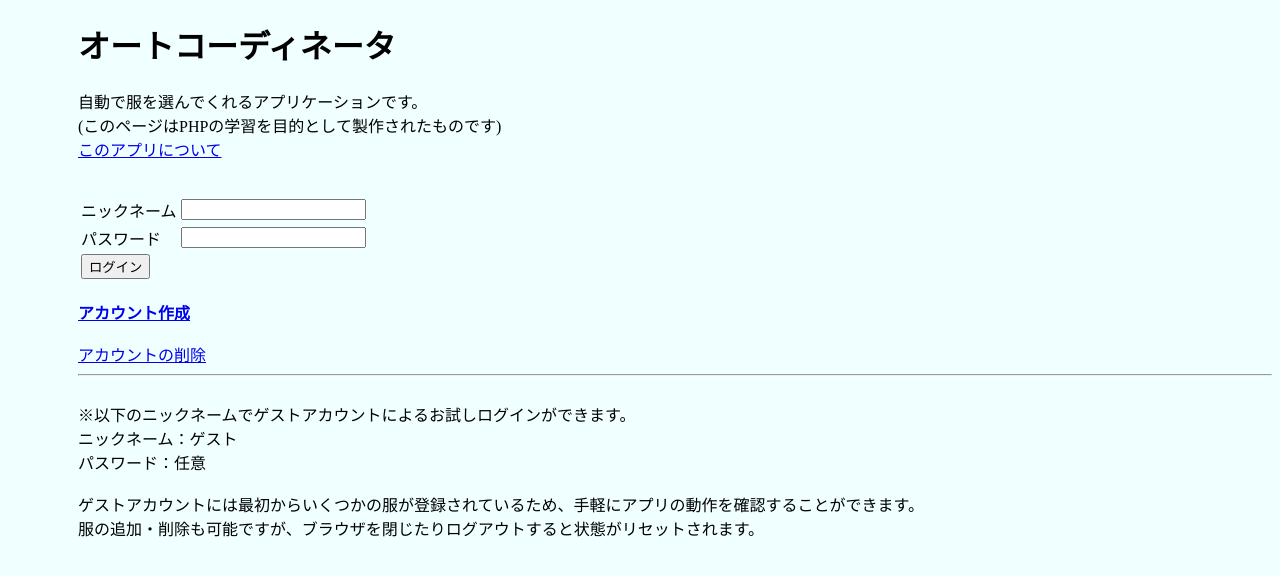
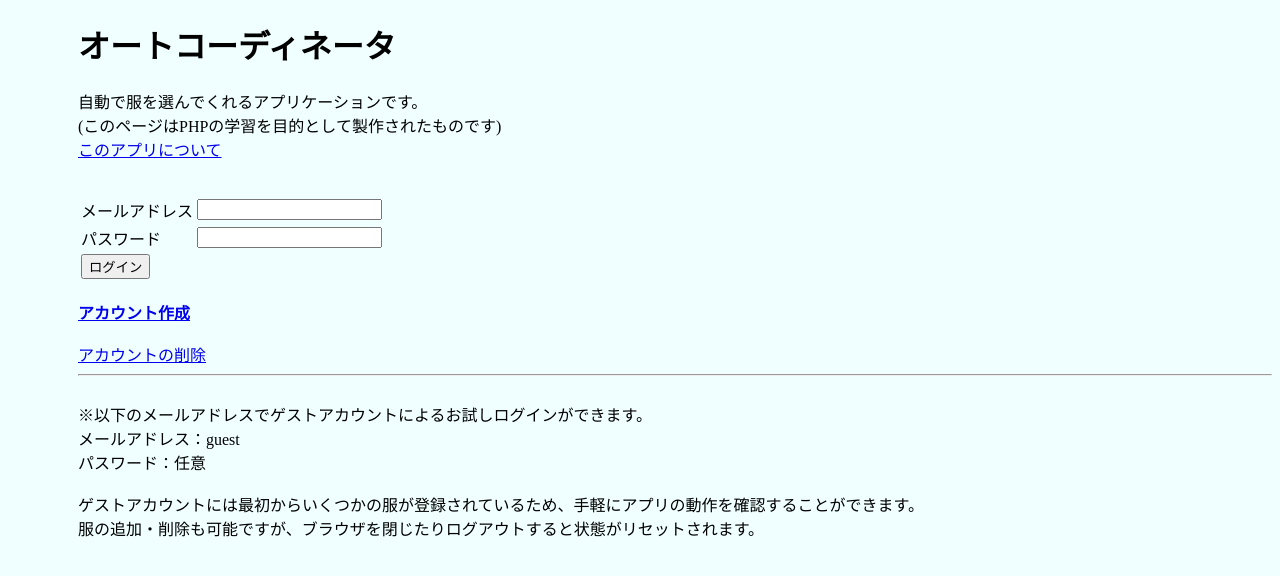
Before and after one commit to pm306/autocoodinater-by-docker, a PHP site: page /login.php in a window 1280 px wide. Shown: the top 576 px of the page. Run offline with PHP 8.4, Linux system fonts and the light colour scheme.

Commit message:
ログイン画面のhtml修正

```diff
--- a/app/lib/functions.php
+++ b/app/lib/functions.php
@@ -89,26 +89,26 @@ function updateLastUsedDate() : void {
 
 
 /**
- * ログインユーザーの名前とパスワードの入力に応じてエラーメッセージを返します。
+ * ログインユーザーのメールアドレスとパスワードの入力に応じてエラーメッセージを返します。
  *
  * @return string $error_message エラーメッセージ。エラーがない場合は空文字列を返す。
  */
 function checkInputErrorLoginUserAndPass() : string {
-    $error_message = '';
+
     $login_name = $_POST[POST_LOGIN_NAME_KEY] ?? '';
     $login_password = $_POST[POST_LOGIN_PASSWORD_KEY] ?? '';
 
     if ($login_name === '' || $login_password === '') {
-        $error_message = '※ニックネームまたはパスワードが空です。';
+        return ERROR_USERDATA_BLANK;
     }
     else {
         $userData = getUserData($login_name);
         if ($userData === null) {
-            $error_message = '※ログインに失敗しました。ニックネームかパスワードが間違っています。';
+            return ERROR_FAILURE_LOGIN;
         }
     }
 
-    return $error_message;
+    return '';
 }
 
 /**
--- a/app/login.php
+++ b/app/login.php
@@ -30,7 +30,7 @@ if (!empty($_POST) && $error_message_login === '') {
     <table>
     <?php if(!empty($error_message_login))echo '<span class="alert">'.$error_message_login.'</span>';?>
     <tr>
-        <td>ニックネーム</td>
+        <td>メールアドレス</td>
         <td><input type="text" name="<?= POST_LOGIN_NAME_KEY ?>" value=""></td>
     </tr>
     <tr>
@@ -46,8 +46,8 @@ if (!empty($_POST) && $error_message_login === '') {
 <br><a href="regist_user.php" style="font-weight: bold;">アカウント作成</a><br><br>
 <a href="delete_user.php">アカウントの削除</a>
 <hr>
-<br>※以下のニックネームでゲストアカウントによるお試しログインができます。<br>
-ニックネーム：ゲスト<br>
+<br>※以下のメールアドレスでゲストアカウントによるお試しログインができます。<br>
+メールアドレス：guest<br>
 パスワード：任意<br><br>
 ゲストアカウントには最初からいくつかの服が登録されているため、手軽にアプリの動作を確認することができます。<br>
 服の追加・削除も可能ですが、ブラウザを閉じたりログアウトすると状態がリセットされます。<br>
--- a/app/utils.php
+++ b/app/utils.php
@@ -41,13 +41,14 @@ const ERROR_TEMPERATURE_BLANK = '※気温を入力してください';
 const ERROR_TEMPERATURE_MAXOVER = '※正しい最高気温を入力してください(50℃まで)';
 const ERROR_TEMPERATURE_MINOVER = '※正しい最低気温を入力してください(-50℃まで)';
 const ERROR_TEMPERATURE_IMPOSSIBLE = '※最高気温が最低気温以上になるように入力してください';
-const ERROR_USERDATA_BLANK = '※ニックネームまたはパスワードが空です';
+const ERROR_USERDATA_BLANK = '※メールアドレスまたはパスワードが空です';
 const ERROR_NAME_OVER_LENGTH = '※ニックネームが長すぎます。';
 const ERROR_PASSWORD_SHORT = '※パスワードが短すぎます。';
 const ERROR_PASSWORD_OVER_LENGTH = '※パスワードが長すぎます';
 const ERROR_NAME_ALREADY_EXISTS = '※登録済みのアカウント名です。';
 const ERROR_DELETE_GUEST_ACCOUNT = '※ゲストアカウントは削除できません。';
-const ERROR_NAME_OR_PASSWORD_NOT_FIND = '※ニックネームまたはパスワードが間違っています。';
+const ERROR_NAME_OR_PASSWORD_NOT_FIND = '※名前またはパスワードが間違っています。';
+const ERROR_FAILURE_LOGIN = "※ログインに失敗しました。メールアドレスかパスワードが間違っています。";
 const UPLOAD_SUCCESS_MESSAGE = '追加しました';
 const UPLOAD_FAILURE_MESSAGE = 'アップロードに失敗しました';
 const DELETE_USER_SUCCESS_MESSAGE = 'ユーザーの消去が完了しました。';
```
